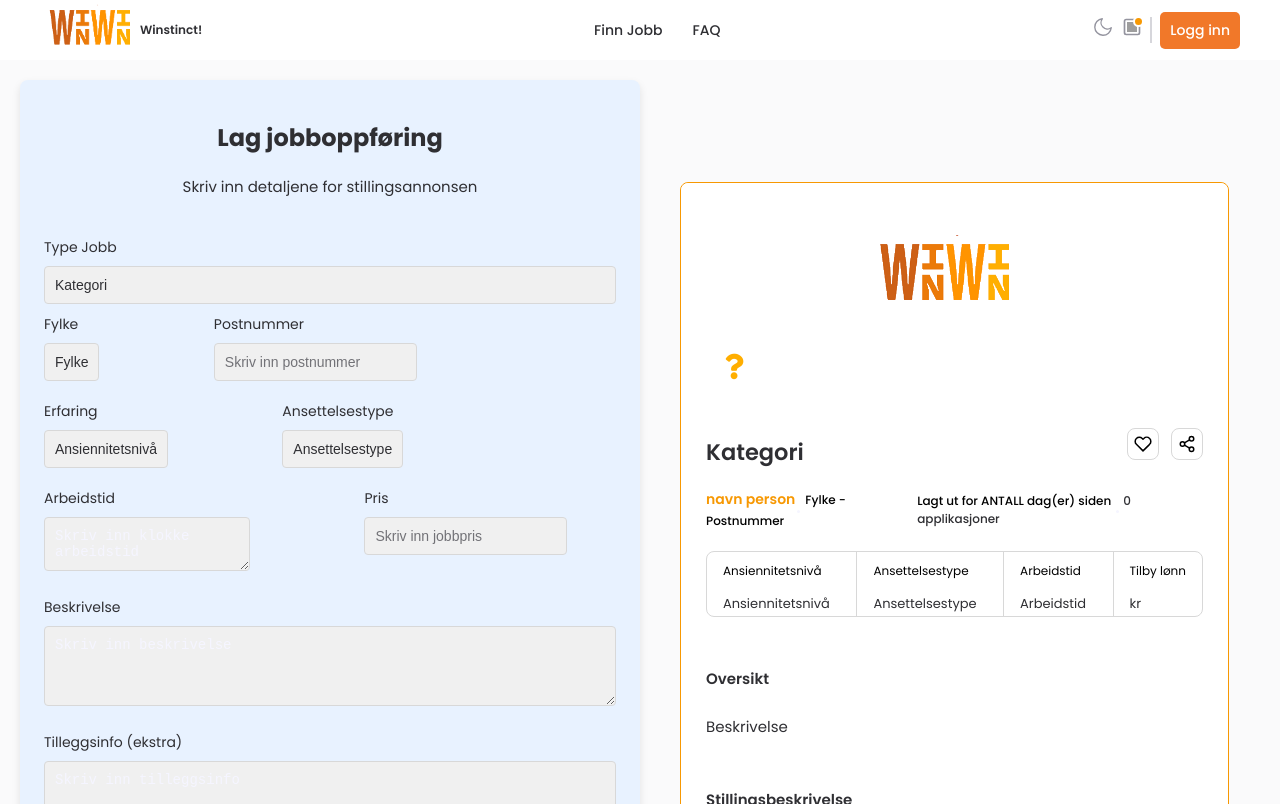
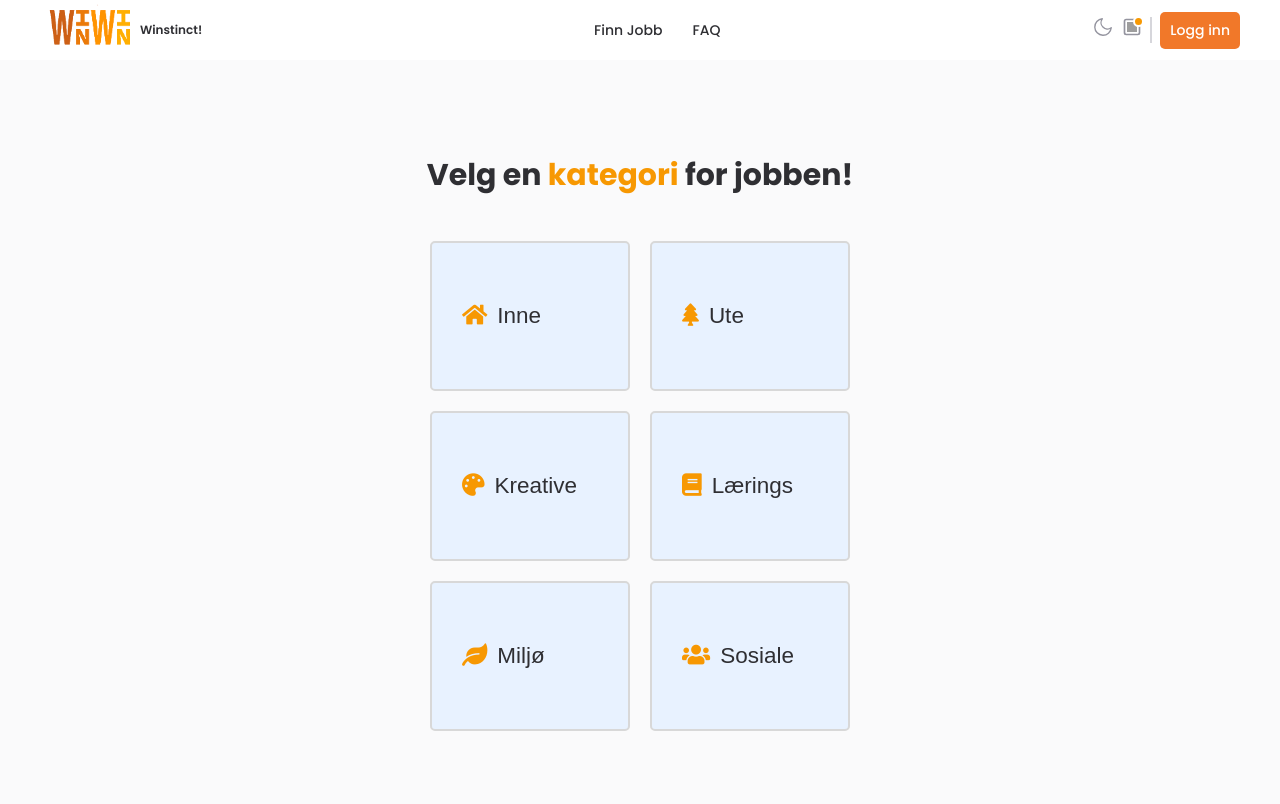
Before and after one commit to Extoren/win-win, a React (Create React App) app: page /create in a window 1280 px wide. Built offline with nearby package versions, Linux system fonts and the light colour scheme; no server answers; grey boxes are pictures that could not be loaded.

Commit message:
Create update, DataHandling update

```diff
--- a/src/App.css
+++ b/src/App.css
@@ -132,6 +132,7 @@ body {
     overflow-x: auto;
     max-width: 100%;
     justify-content: center;
+    overflow-y: hidden;
   }
 
   @media (max-width: 1200px) {
@@ -180,6 +181,7 @@ body {
   }
 
   .category-wrapper p {
+    position: relative;
     font-size: 0.8em;
     font-weight: 400;
     display: flex;
@@ -193,14 +195,22 @@ body {
     text-align: center;
     margin-right: 10px;
     border: 2px solid transparent;
+    z-index: 2;
   }
 
   .category-wrapper p:hover {
     background-color: var(--level-button);
-    color: var(--Hover-color);
     animation: moving-border 5s infinite linear;
-  }
-
+    z-index: 2;
+  }
+
+  .activate-underbox {
+    padding: 10px;
+    margin-left: 10px;
+    width: 100px;
+    height: 10px;
+    background: var(--active-color);
+  }
 
   .hover-effect i {
     color: var(--hover-color); /* Define --hover-color in your :root or specific element */
@@ -470,7 +480,6 @@ body {
   text-align: left;
   font-size: 10pt;
   background-color: var(--header-bg-color);
-  z-index: 1;
   padding: 20px;
   overflow-x: hidden;
   overflow-y: scroll;
@@ -537,6 +546,7 @@ input:not(:focus) + .Categories-nav {
 }
 
 .search-menu {
+  z-index: 2;
   height: 56px;
   white-space: nowrap;
   display: flex;
@@ -1059,7 +1069,6 @@ a {
       left: 0;
       width: 100%;
       height: 100%;
-      z-index: 100; /* Higher than other elements */
       display: flex;
       justify-content: center;
       align-items: center;
--- a/src/Home.jsx
+++ b/src/Home.jsx
@@ -55,13 +55,10 @@ const JobCard = ({ job, onClick }) => {
         <div className="job-card-price"><br></br>{job.price} kr</div>
         <div className="job-detail-buttons">
           <button className="search-buttons detail-button">
-            Små jobber
+            {job.Ansiennitetsnivå}
           </button>
           <button className="search-buttons detail-button">
-            Null erfaring
-          </button>
-          <button className="search-buttons detail-button">
-            Studentnivå
+            {job.ansettelsestype}
           </button>
           <div className="job-card-buttons">
             <button className="search-buttons card-buttons">
@@ -224,6 +221,15 @@ const JobDetailView = ({ job, onOverviewClick, onClose, selectedLocation }) => {
     }, {});
   };
 
+  export const selectCategories = [
+    { icon: "fas fa-home", label: "Inne", sublabel: "/oppdrag" },
+    { icon: "fas fa-tree", label: "Ute", sublabel: "/oppdrag" },
+    { icon: "fas fa-palette", label: "Kreative", sublabel: "/oppdrag" },
+    { icon: "fas fa-book", label: "Lærings", sublabel: "/oppdrag" },
+    { icon: "fas fa-leaf", label: "Miljø", sublabel: "/oppdrag" },
+    { icon: "fas fa-users", label: "Sosiale", sublabel: "/Oppdrag" },
+  ];
+
 function Home() {
 
 
@@ -244,6 +250,7 @@ function Home() {
     const { jobId } = useParams();
     const [filteredJobs, setFilteredJobs] = useState(jobsData);
     const [priceRange, setPriceRange] = useState({ min: 0, max: 1000 }); // Adjust max according to your needs
+
 
     const handleOverviewClick = (job) => {
       setSelectedJob(job);
@@ -331,15 +338,6 @@ function Home() {
   }, []);
 
   const [hoverIndex, setHoverIndex] = useState(null);
-
-  const selectCategories = [
-    { icon: "fas fa-home", label: "Inne", sublabel: "/oppdrag" },
-    { icon: "fas fa-tree", label: "Ute", sublabel: "/oppdrag" },
-    { icon: "fas fa-palette", label: "Kreative", sublabel: "/oppdrag" },
-    { icon: "fas fa-book", label: "Lærings", sublabel: "/oppdrag" },
-    { icon: "fas fa-leaf", label: "Miljø", sublabel: "/oppdrag" },
-    { icon: "fas fa-users", label: "Sosiale", sublabel: "/Oppdrag" },
-  ];
 
     return (
         <div className="container">
@@ -636,16 +634,6 @@ function Home() {
                       <label htmlFor="job21">Seniornivå</label>
                       <span className="job-number">0</span>
                     </div>
-                    <div className="type-container">
-                      <input type="checkbox" id="job22" className="job-style" />
-                      <label htmlFor="job22">Regissører</label>
-                      <span className="job-number">0</span>
-                    </div>
-                    <div className="type-container">
-                      <input type="checkbox" id="job23" className="job-style" />
-                      <label htmlFor="job23">VP eller over</label>
-                      <span className="job-number">0</span>
-                    </div>
                   </div>
                 </div>
 
--- a/src/Pages/create.css
+++ b/src/Pages/create.css
@@ -5,10 +5,58 @@
     color: var(--active-color);
     font-family: 'Poppins', sans-serif;
     display: flex;
-    align-items: center;
     overflow: scroll;
     height: 100vh;
     padding: 20px;
+  }
+
+  .initial-selection-container {
+    display: flex;
+    flex-direction: column;
+    justify-content: center;
+    width: 100%;
+    margin: 0;
+    padding: 0;
+}
+
+.initial-selection-container h1 span {
+  color: var(--active-color);
+}
+
+.button-container2 {
+    display: grid;
+    grid-template-columns: repeat(2, minmax(0, max-content));
+    gap: 20px;
+    justify-content: center;
+    width: 100%;
+    margin: 0;
+    padding: 0;
+
+}
+
+  .button-container2 i {
+    margin-right: 10px;
+  }
+
+  .initial-selection-container button {
+    text-align: left;
+    padding: 30px;
+    width: 200px;
+    height: 150px;
+    font-size: 1.5em;
+    color: var(--body-color);
+    border: 2px solid var(--border-color);
+    background: var(--alert-bg-color);
+  }
+
+  @media (max-width: 452px) {
+    .initial-selection-container button {
+      width: 100%;
+      text-align: center;
+    }
+    .button-container i {
+      margin-right: 2%;
+    }
   }
 
   .form-container2 {
--- a/src/Pages/create.jsx
+++ b/src/Pages/create.jsx
@@ -4,6 +4,8 @@ import Header from '../header';
 import getSvg  from '../Accesorios/getSvg';
 import getImg  from '../Accesorios/getImg';
 import jobsData from '../jobsData';
+import { selectCategories } from '../Home';
+import NavigationBar from '../NavigationBar';
 
 function useOutsideClick(ref, callback) {
     useEffect(() => {
@@ -86,6 +88,18 @@ const Create = () => {
     const typeToggleButtonRef = useRef(null);
 
 
+    const [initialSelectionMade, setInitialSelectionMade] = useState(false); // New state to manage initial selection
+
+
+    const [hoverIndex, setHoverIndex] = useState(null);
+
+    const handleInitialSelection = (category) => {
+        console.log("Selection made:", category.label); // Example action
+        setInitialSelectionMade(true);
+        // Any other logic you need to handle the selection
+    };
+
+
     // Close dropdown when clicked outside
     useOutsideClick(fylkeRef, () => {
         if (isFylkeOpen) setIsFylkeOpen(false);
@@ -151,6 +165,27 @@ const Create = () => {
         <div className="container">
             <Header />
             <div className="create-job-listing-container">
+            {!initialSelectionMade ? (
+                    <div className="initial-selection-container">
+                        <h1>Velg en <span>kategori</span> for jobben!</h1>
+                        <br></br>
+                        <div className="button-container2">
+                            {selectCategories.map((category, index) => (
+                                <button
+                                    key={index}
+                                    onMouseEnter={() => setHoverIndex(index)}
+                                    onMouseLeave={() => setHoverIndex(null)}
+                                    onClick={() => handleInitialSelection(category)}
+                                >
+                                    <i className={category.icon} style={{ color: hoverIndex === index ? 'white' : 'var(--active-color)' }}></i>
+                                    {category.label}
+                                </button>
+                            ))}
+                        </div>
+                    </div>
+                ) : (
+                    <>
+
                         <div className="form-container2">
                         <div className="form-header">
                             <h1 className="form-title">Lag jobboppføring</h1>
@@ -315,6 +350,8 @@ const Create = () => {
                                 </button>
                                 </div>
                             </div>
+
+                        {/* The image container should be included within the conditional rendering block */}
                         <div className="image-container">
                             <div className="job-overview2">
                                 <div className="job-explain2">
@@ -405,10 +442,12 @@ const Create = () => {
                             </div>
                         </div>
                     </div>
+                    </>
+                )}
             </div>
+            <NavigationBar />
         </div>
-
-    )
+    );
 }
 
 export default Create;
--- a/src/jobsData.js
+++ b/src/jobsData.js
@@ -1,9 +1,9 @@
 // Example jobs data
 const jobsData = [
-    { id: 1, date: 'Ny', name: 'navn person', county: 'Oslo', postalCode: '0010', img: 'gress', svg: 'gress', title: 'Gressklipping', description: 'Description for Job 1', price: '100', ansettelsestype: 'Studentnivå' },
-    { id: 2, date: 'Ny', name: 'navn person', county: 'Viken', postalCode: '3530', img: 'Løvrydding', svg: 'Løvrydding', title: 'Løvrydding', description: 'Description for Job 2', price: '200', ansettelsestype: 'Studentnivå' },
-    { id: 3, date: 'Ny', name: 'navn person', county: 'Agder', postalCode: '4438', img: 'Snømåking', svg: 'Snømåking', title: 'Snømåking', description: 'Description for Job 3', price: '50', ansettelsestype: 'Studentnivå'},
-    { id: 4, date: 'Ny', name: 'navn person', county: 'Rogaland', postalCode: '4011', img: 'Hundelufting', svg: 'Hundelufting', title: 'Hundelufting', description: 'Description for Job 4', price: '30', ansettelsestype: 'Studentnivå' },
+    { id: 1, date: 'Ny', name: 'navn person', county: 'Oslo', postalCode: '0010', img: 'gress', svg: 'gress', title: 'Gressklipping', description: 'Description for Job 1', price: '100', ansettelsestype: 'Små jobber', Ansiennitetsnivå: 'Studentnivå' },
+    { id: 2, date: 'Ny', name: 'navn person', county: 'Viken', postalCode: '3530', img: 'Løvrydding', svg: 'Løvrydding', title: 'Løvrydding', description: 'Description for Job 2', price: '200', ansettelsestype: 'Små jobber', Ansiennitetsnivå: 'Studentnivå' },
+    { id: 3, date: 'Ny', name: 'navn person', county: 'Agder', postalCode: '4438', img: 'Snømåking', svg: 'Snømåking', title: 'Snømåking', description: 'Description for Job 3', price: '50', ansettelsestype: 'Små jobber', Ansiennitetsnivå: 'Studentnivå'},
+    { id: 4, date: 'Ny', name: 'navn person', county: 'Rogaland', postalCode: '4011', img: 'Hundelufting', svg: 'Hundelufting', title: 'Hundelufting', description: 'Description for Job 4', price: '30', ansettelsestype: 'Små jobber', Ansiennitetsnivå: 'Studentnivå' },
     // Add more job objects here...
   ];
 
```
Lines whose indentation alone changed are shown as unchanged.
